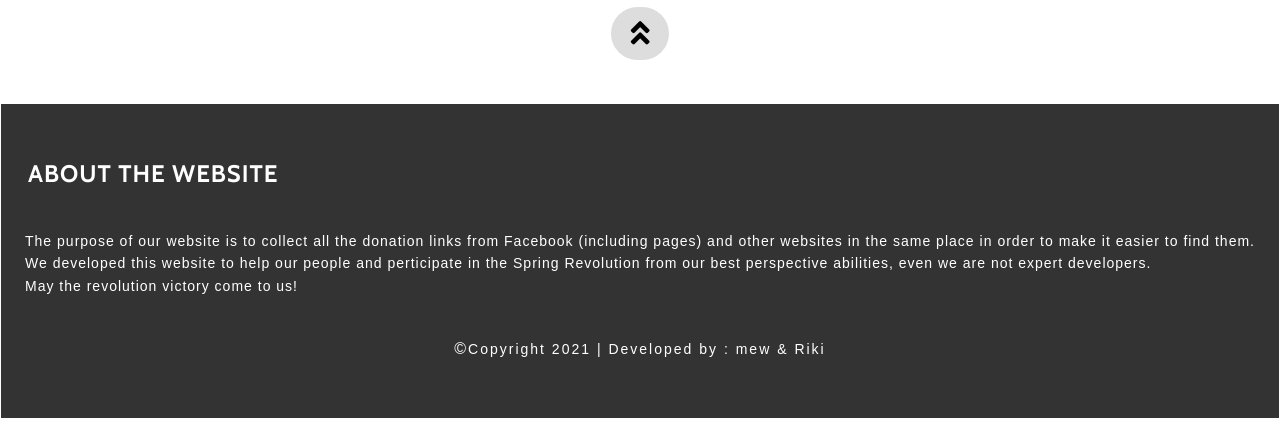
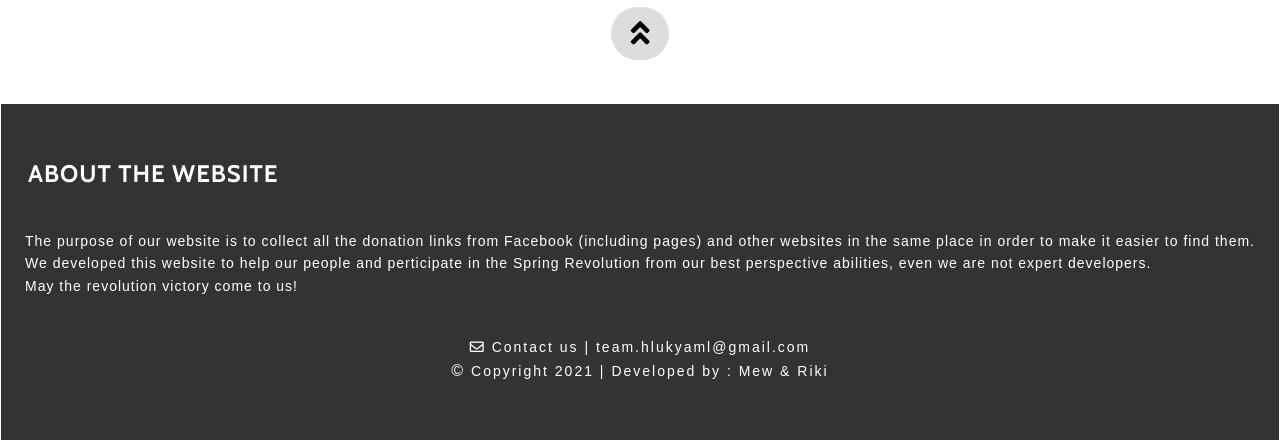
Before and after one commit to Riki008/donationlinks.io, a plain HTML site: page index.html in a window 1280 px wide. Shown: the part 3974-4415 px from the top of the page. Before the commit the page ends 4393 px from the top, so only its background shows below. Drawn offline with nearby package versions, Linux system fonts and the light colour scheme.

Commit message:
update 10.1

```diff
--- a/index.html
+++ b/index.html
@@ -329,8 +329,9 @@
         <h4>About the website</h4>
         <p class="p1">The purpose of our website is to collect all the donation links from Facebook (including pages) and other websites in the same place in order to make it easier to find them. We developed this website to help our people and perticipate in the Spring Revolution from our best perspective abilities, even we are not expert developers. <br>May the revolution victory come to us!</p><br>
 
+        <p><i class="far fa-envelope"></i> Contact us | team.hlukyaml@gmail.com</p>
 
-        <p><font size="3px">&#169;</font>Copyright 2021 | Developed by : mew & Riki</p>
+        <p><font size="3px">&#169;</font> Copyright 2021 | Developed by : Mew & Riki</p>
 
       </div>
     </footer>
```
Also changed, not shown: recent.html (+2 -1 lines).
